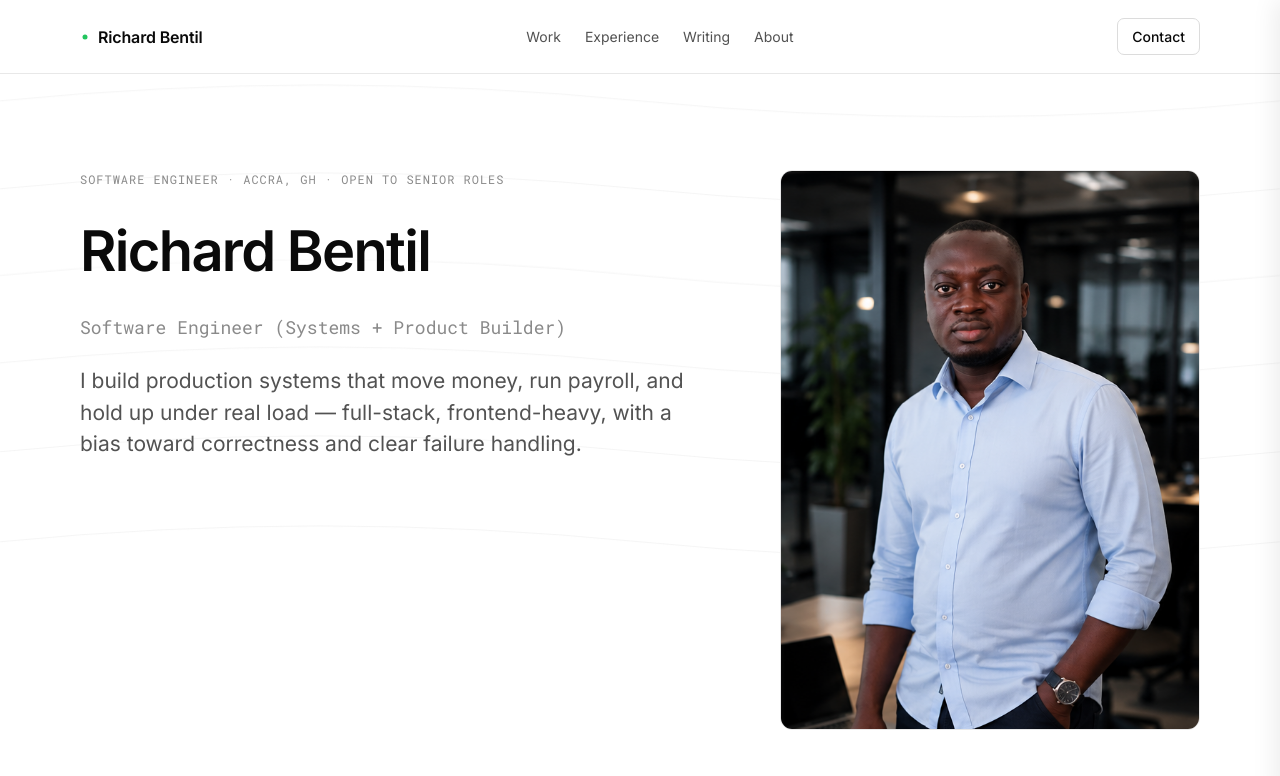
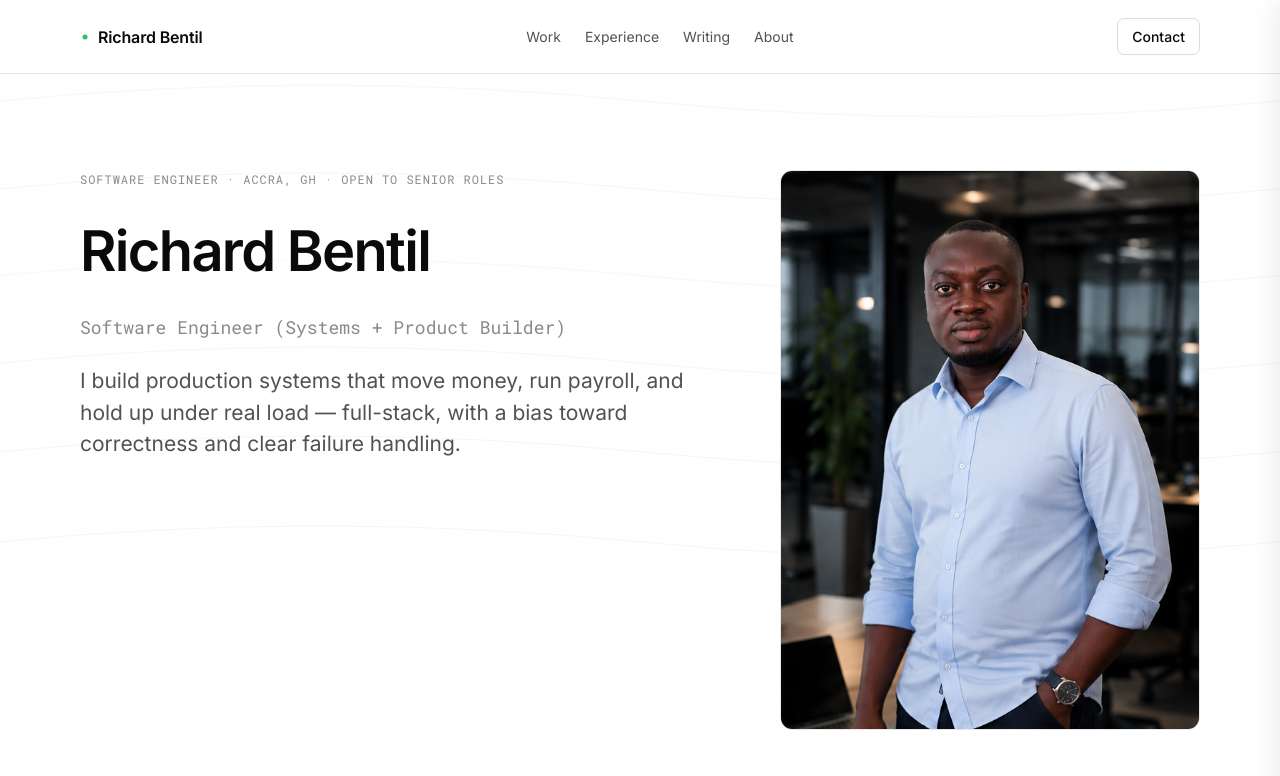
Before and after one commit to richardbentil/richardbentil, a Next.js app: page / in a window 1280 px wide. Shown: the top 776 px of the page. Built offline with nearby package versions, Linux system fonts and the light colour scheme.

Commit message:
Remove frontend-heavy from hero description

```diff
--- a/pages/index.tsx
+++ b/pages/index.tsx
@@ -189,7 +189,7 @@ export default function Home() {
                 Software Engineer (Systems + Product Builder)
               </p>
               <p className="hero-desc" style={{ fontFamily: SANS, fontSize: 21, lineHeight: 1.5, color: GRAY, textShadow: "0 0 16px rgba(255,255,255,1), 0 0 32px rgba(255,255,255,0.8)" }}>
-                I build production systems that move money, run payroll, and hold up under real load — full-stack, frontend-heavy, with a bias toward correctness and clear failure handling.
+                I build production systems that move money, run payroll, and hold up under real load — full-stack, with a bias toward correctness and clear failure handling.
               </p>
             </div>
 
```
